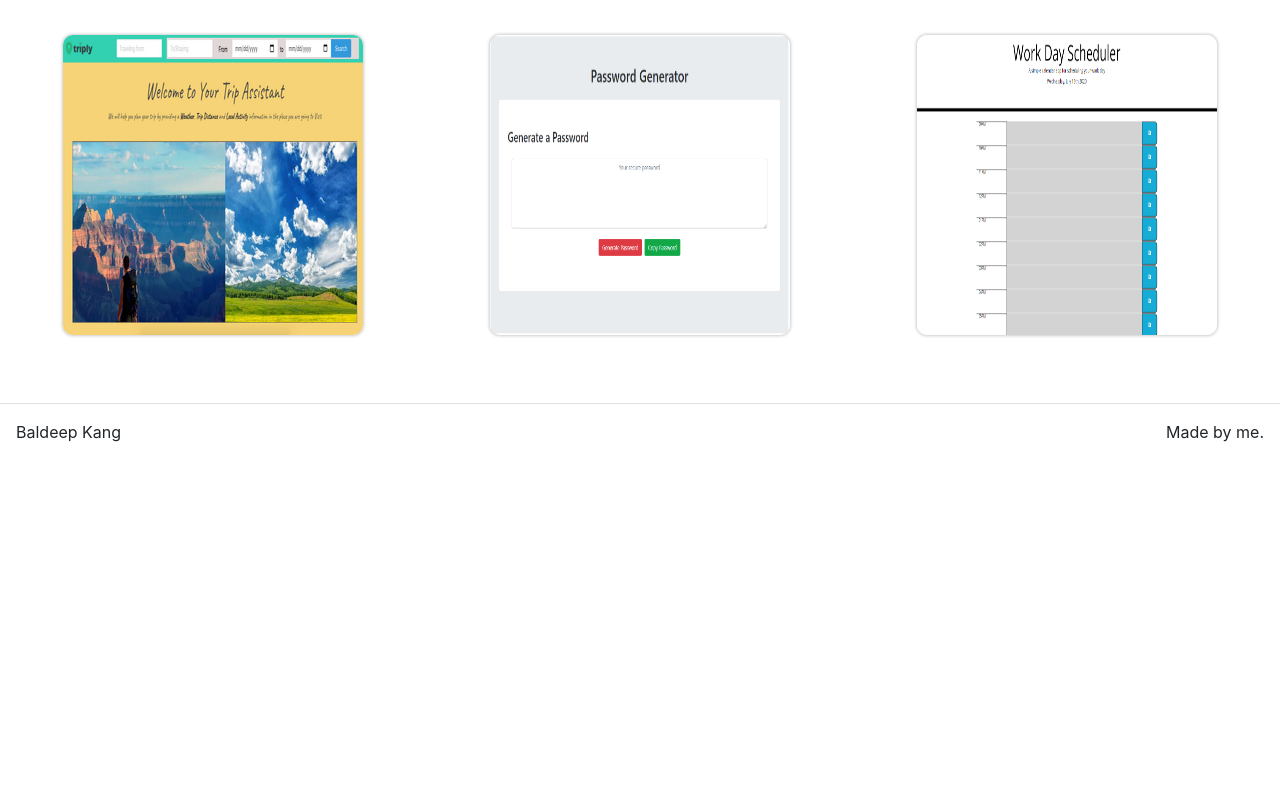
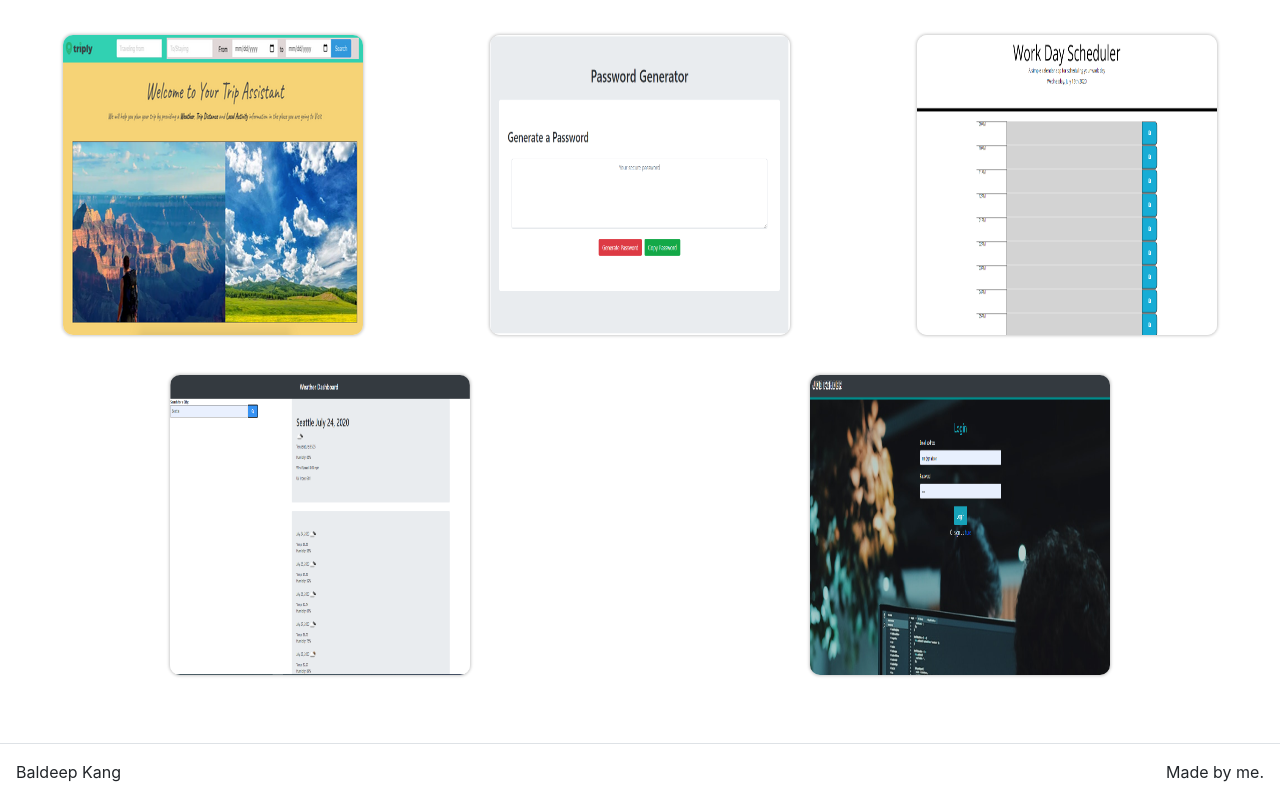
Before and after one commit to kangb3/react-portfolio, a React (Create React App) app in the folder react-portfolio/: page /projects in a window 1280 px wide. Shown: the part 421-1221 px from the top of the page. Before the commit the page ends 881 px from the top, so only its background shows below. Built offline with nearby package versions, Linux system fonts and the light colour scheme.

Commit message:
added Projects to items list to display in Project page

```diff
--- a/react-portfolio/src/components/Carousel.js
+++ b/react-portfolio/src/components/Carousel.js
@@ -2,6 +2,9 @@ import React from 'react';
 import TrilogyApp from '../assets/images/TrilogyApp.png';
 import PasswordGenerator from '../assets/images/PasswordGenerator.png';
 import DayPlanner from '../assets/images/DayPlanner.png';
+import ReadmeGenerator from '../assets/images/ReadmeGenerator.png';
+import WeatherDashboard from '../assets/images/WeatherDashboard.png';
+import JobFinder from '../assets/images/JobFinder.png'
 import Card from '../components/Card'
 import Container from 'react-bootstrap/esm/Container';
 //import Container from 'react-bootstrap/Container';
@@ -39,6 +42,24 @@ class Carousel extends React.Component{
                     imgSrc: DayPlanner,
                     link: 'https://kangb3.github.io/Day-Planner-App/',
                     repoLink: 'https://github.com/kangb3/Day-Planner-App/',
+                    selected: false
+                },
+                {
+                    id: 3,
+                    title: 'Weather Dashboard',
+                    subTitle: 'Display the current weather condition and five day forcast of specific city that a user searched for. The Weather Dashboard utilizes HTML, CSS, JavaScript, and jQuery and Open Weather API to retrieve and display weather information in the browser to a user.',
+                    imgSrc: WeatherDashboard,
+                    link: 'https://kangb3.github.io/Weather-Dashboard/',
+                    repoLink: 'https://github.com/kangb3/Weather-Dashboard',
+                    selected: false
+                },
+                {
+                    id: 4,
+                    title: 'JobFinder',
+                    subTitle: 'Application to help people find tech jobs. Built using Javascript, Handlebars, Sequelize, Node and Express.',
+                    imgSrc: JobFinder,
+                    link: 'https://uw-jobfinder.herokuapp.com/',
+                    repoLink: 'https://github.com/kangb3/JobFinder',
                     selected: false
                 },
             ]
```
